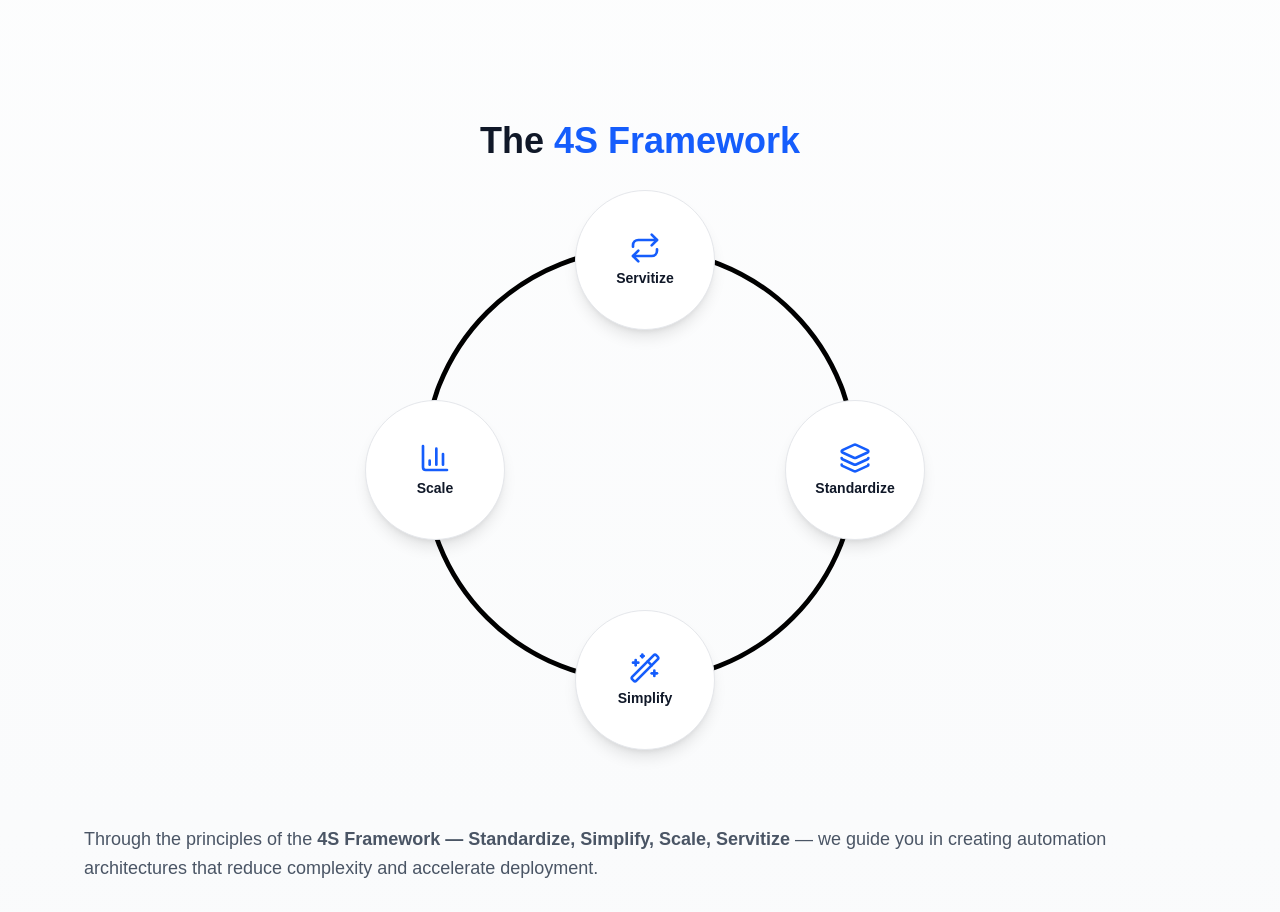
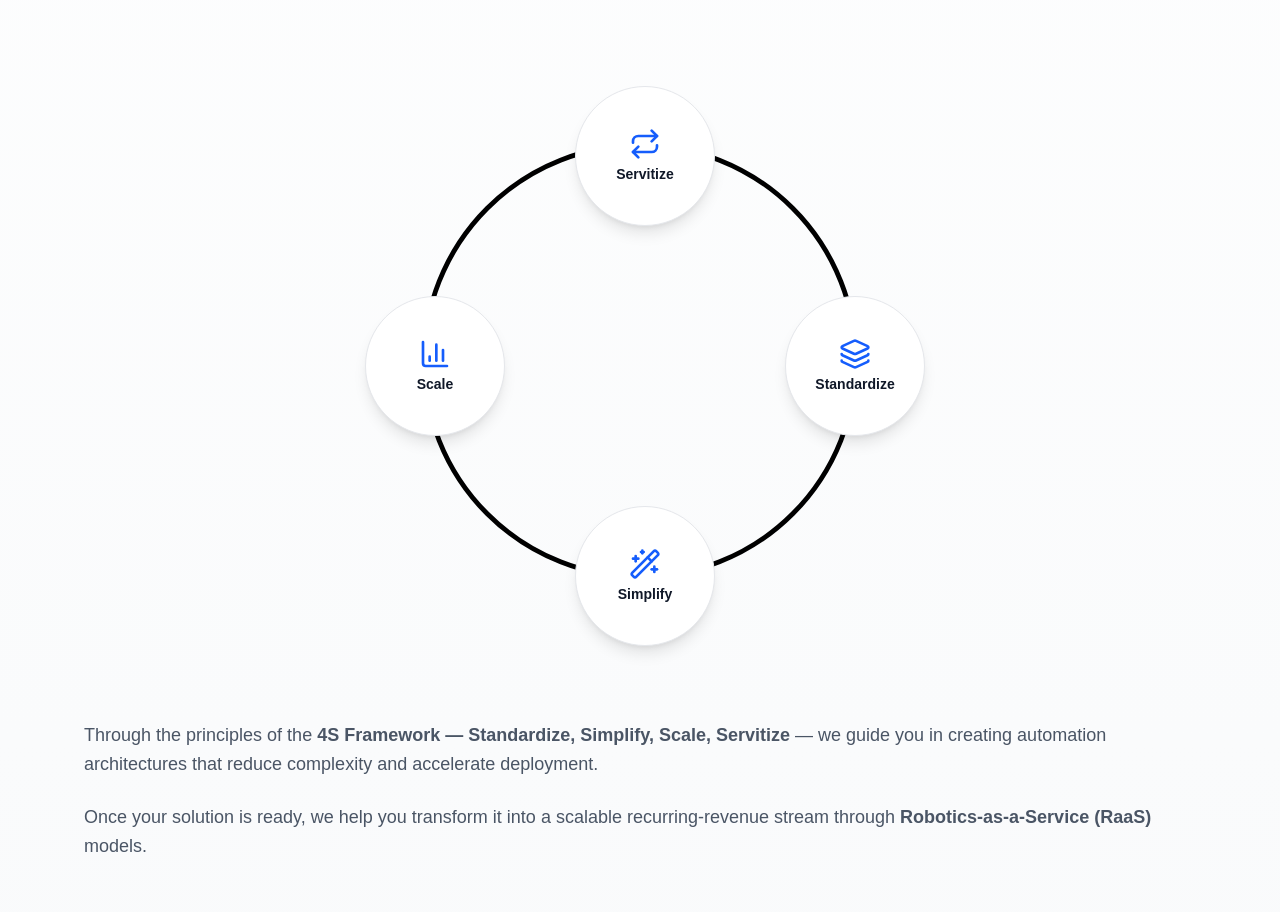
Before and after one commit to LuEc-UR/RoboTemps, a Next.js app: page /marketing/consulting in a window 1280 px wide. Shown: the part 880-1792 px from the top of the page. Built offline with nearby package versions, Linux system fonts and the light colour scheme.

Commit message:
4S Framework modification in Consulting

```diff
--- a/app/components/ui/FourSLoop.tsx
+++ b/app/components/ui/FourSLoop.tsx
@@ -34,9 +34,6 @@ const items = [
 export default function FourSLoop() {
   return (
     <section className="relative flex flex-col items-center py-20">
-      <h2 className="text-center text-4xl font-bold text-gray-900 mb-16">
-        The <span className="text-blue-600">4S Framework</span>
-      </h2>
 
       <div className="relative w-[380px] h-[380px] md:w-[480px] md:h-[480px]">
 
```
